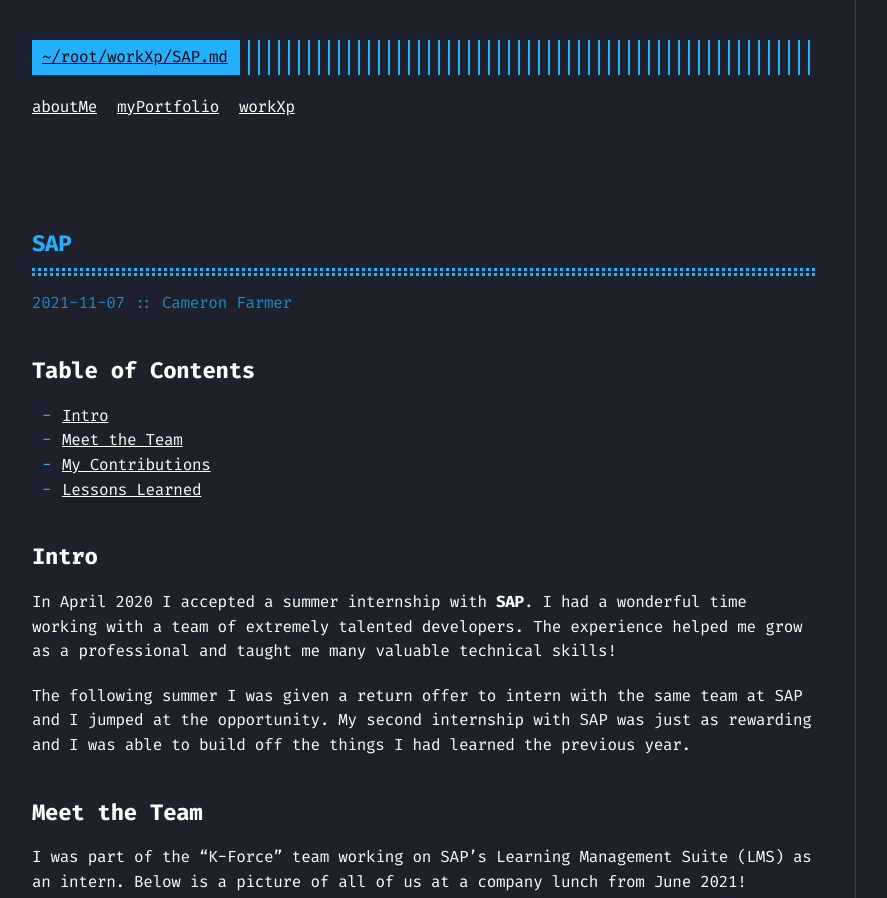
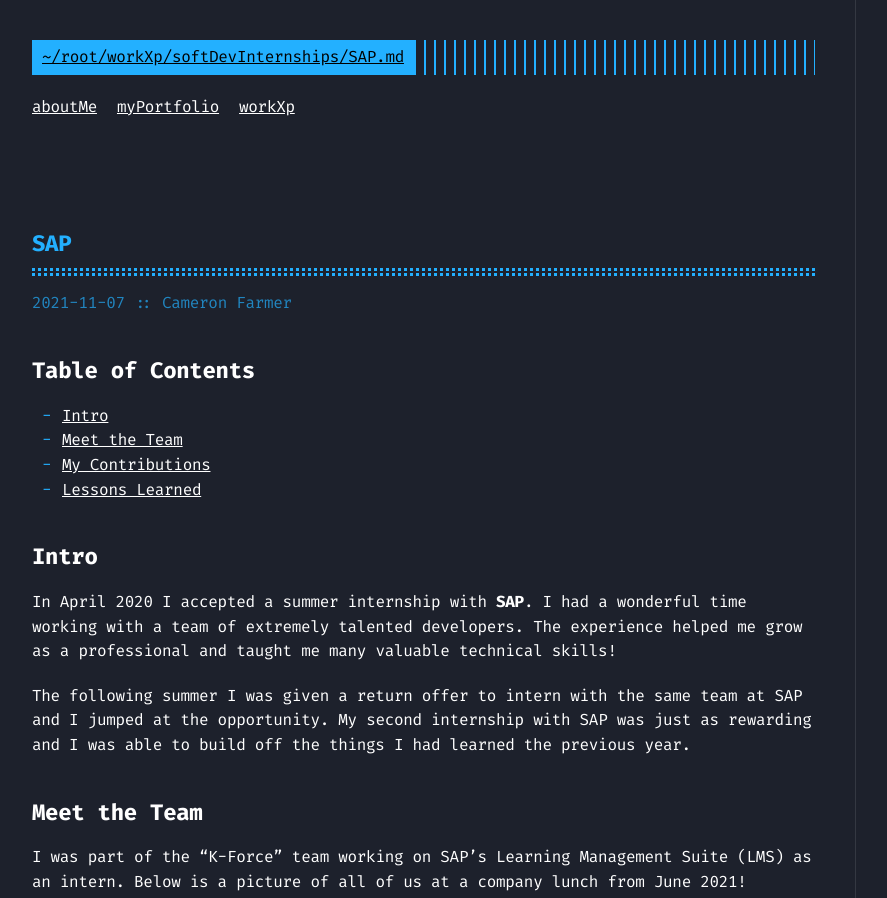
Before and after one commit to camfarms/camfarms.github.io, a plain HTML site: page workxp/softdevinternships/sap/index.html in a window 1280 px wide. Shown: the top 898 px of the page, without its empty margins (8-895 px from the left). Drawn offline with nearby package versions, Linux system fonts and the light colour scheme.

Commit message:
updated sap article working directory

```diff
--- a/workxp/softdevinternships/sap/index.html
+++ b/workxp/softdevinternships/sap/index.html
@@ -78,7 +78,7 @@
       <a href="/workxp/softdevinternships/">
   <div class="logo" style="text-decoration: underline">
 
-    ~/root/workXp/SAP.md
+    ~/root/workXp/softDevInternships/SAP.md
   </div>
 </a>
 
```
